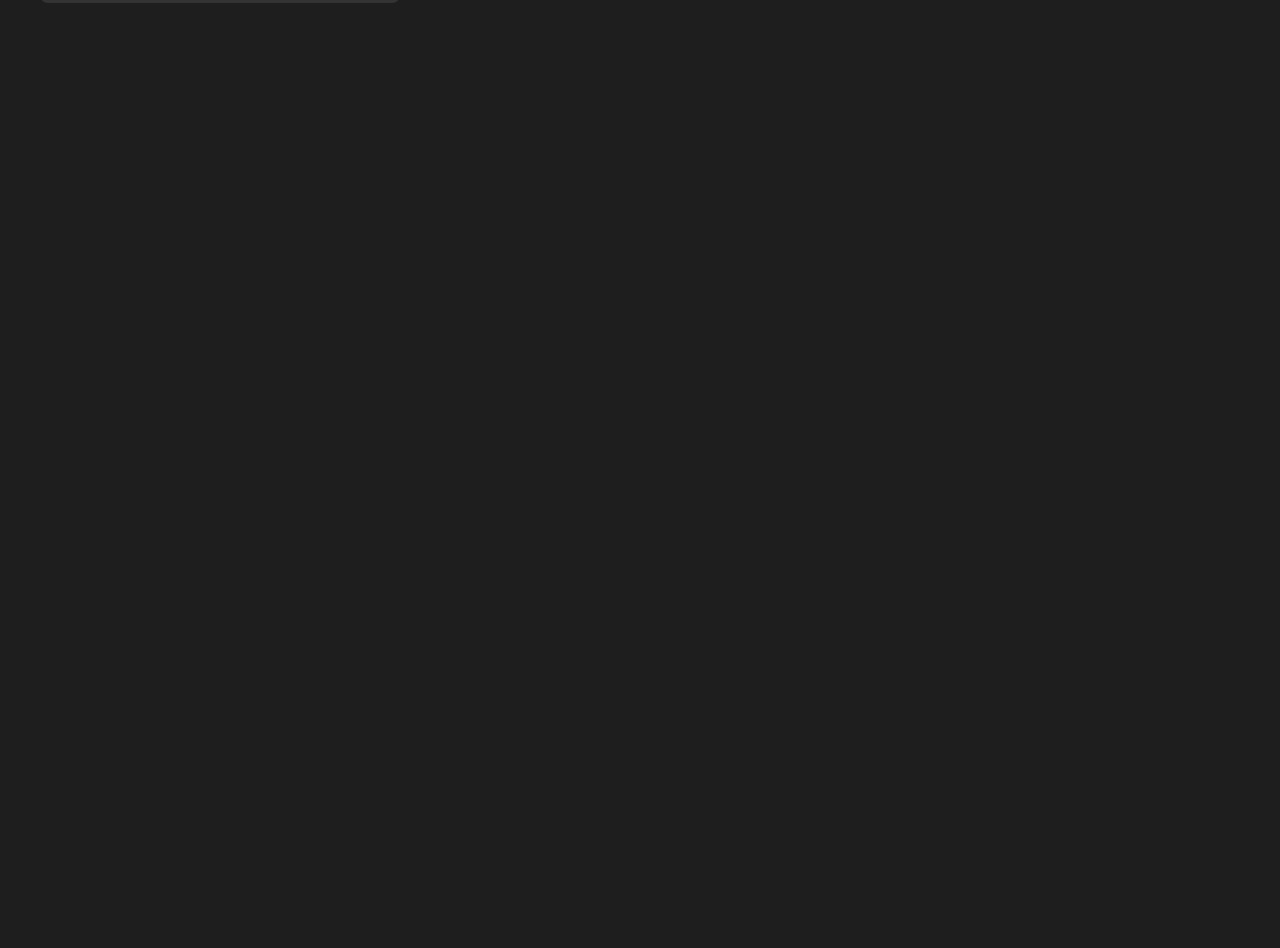
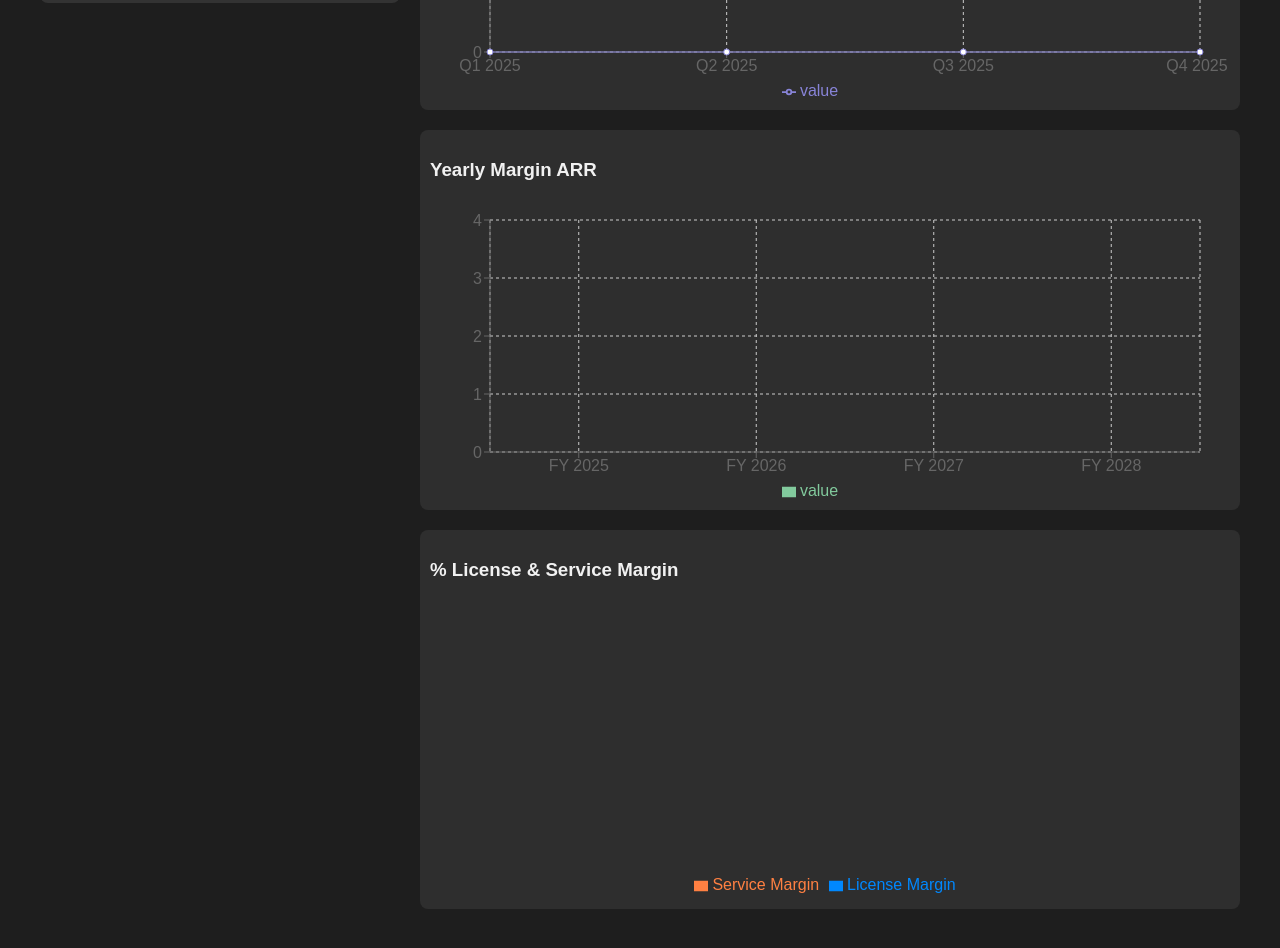
Before and after one commit to samcaff/saasfinance, a React (Create React App) app: page / in a window 1280 px wide. Shown: the part 460-1408 px from the top of the page. Before the commit the page ends 938 px from the top, so only its background shows below. Built offline with nearby package versions, Linux system fonts and the light colour scheme.

Commit message:
graphs logic and display
line, bar, pie chart

```diff
--- a/package.json
+++ b/package.json
@@ -10,8 +10,8 @@
     "@testing-library/react": "^13.4.0",
     "@testing-library/user-event": "^13.5.0",
     "axios": "^1.7.7",
-    "react": "^18.3.1",
-    "react-dom": "^18.3.1",
+    "react": "18.2.0",
+    "react-dom": "18.2.0",
     "react-scripts": "^5.0.1",
     "recharts": "^2.13.3",
     "web-vitals": "^2.1.4"
--- a/src/ProductSelection.js
+++ b/src/ProductSelection.js
@@ -1,4 +1,20 @@
 import React, { useState, useEffect } from 'react';
+import {
+  LineChart,
+  Line,
+  CartesianGrid,
+  XAxis,
+  YAxis,
+  Tooltip,
+  BarChart,
+  Bar,
+  PieChart,
+  Pie,
+  Cell,
+  Legend,
+  ResponsiveContainer,
+
+} from 'recharts';
 
 const productDetails = {
   "Teamcenter": { salesCycle: "8-12 months", licenseSize: 140000,
@@ -28,6 +44,7 @@ const productDetails = {
   "Opcenter X": { salesCycle: "3-6 months", licenseSize: 60000,
       serviceFactors: [0.4, 0.7, 0.7, 0.04, 0.7, 0.2, 0.1, 0.5, 0] }
 };
+
 
 const ProductSelection = ({ appState, setAppState }) => {
   const products = Object.keys(productDetails);
@@ -194,6 +211,7 @@ const ProductSelection = ({ appState, setAppState }) => {
       totalMargin: formatNumber(totalMargin),
     };
   };
+
   const handleFocus = (event) => {
     if (event.target.value === "0") {
       event.target.value = "";
@@ -205,6 +223,62 @@ const ProductSelection = ({ appState, setAppState }) => {
       event.target.value = "0";
     }
   };
+
+
+  const defaultProgressionData = [
+    { quarter: 'Q1 2025', value: 0 },
+    { quarter: 'Q2 2025', value: 0 },
+    { quarter: 'Q3 2025', value: 0 },
+    { quarter: 'Q4 2025', value: 0 },
+  ];
+
+  const defaultYearlyMarginARRData = [
+    { year: 'FY 2025', value: 0 },
+    { year: 'FY 2026', value: 0 },
+    { year: 'FY 2027', value: 0 },
+    { year: 'FY 2028', value: 0 },
+  ];
+
+  const progressionData = appState && Object.keys(appState.calculatedData || {}).length > 0
+  ? Object.keys(appState.calculatedData)
+      .filter((key) => key.startsWith('Q'))
+      .map((quarter) => ({
+        quarter,
+        value: appState.calculatedData[quarter]?.progressionTotalMarginARR || 0,
+      }))
+  : defaultProgressionData;
+
+const yearlyMarginARRData = appState && Object.keys(appState.calculatedData || {}).length > 0
+  ? ['FY 2025', 'FY 2026', 'FY 2027', 'FY 2028'].map((year) => ({
+      year,
+      value: appState.calculatedData[year]?.yearlyMarginARR || 0,
+    }))
+  : defaultYearlyMarginARRData;
+// Pie Chart : Service/License margin ratio logic
+const totalServiceMargin = appState.selectedProducts.reduce((acc, product) => {
+  const productData = calculateProductData(product);
+  return acc + parseFloat(productData.serviceMargin.replace(/[^0-9.-]+/g, '')); // Remove formatting and sum
+}, 0);
+
+const totalLicenseMargin = appState.selectedProducts.reduce((acc, product) => {
+  const productData = calculateProductData(product);
+  return acc + parseFloat(productData.licenseMargin.replace(/[^0-9.-]+/g, '')); // Remove formatting and sum
+}, 0);
+
+  const totalMargin = totalServiceMargin + totalLicenseMargin;
+  const licenseServicePieData =
+  totalMargin > 0
+    ? [
+        { name: 'Service Margin', value: (totalServiceMargin / totalMargin) * 100 },
+        { name: 'License Margin', value: (totalLicenseMargin / totalMargin) * 100 },
+      ]
+    : [
+        { name: 'Service Margin', value: 0 },
+        { name: 'License Margin', value: 0 },
+      ];
+
+
+
   const styles = {
     container: {
       padding: '20px',
@@ -218,6 +292,24 @@ const ProductSelection = ({ appState, setAppState }) => {
     mainContent: {
       display: 'flex',
       alignItems: 'flex-start',
+    },
+    contentArea: {
+      display: 'flex',
+      flexDirection: 'column',
+      flex: 1,
+    },
+    graphsContainer: {
+      display: 'flex',
+      flexDirection: 'column',
+      gap: '20px',
+      marginTop: '20px',
+      marginLeft: '20px',
+    },
+    graph: {
+      flex: '1',
+      padding: '10px',
+      backgroundColor: '#2e2e2e',
+      borderRadius: '8px',
     },
     sidebar: {
       backgroundColor: '#333',
@@ -306,6 +398,13 @@ const ProductSelection = ({ appState, setAppState }) => {
       padding: '8px',
       textAlign: 'center',
     },
+    graphTitles: {
+      fontSize: '18px',
+      fontWeight: 'bold',
+      textAlign: 'center',
+      marginBottom: '10px',
+      color: '#333',
+    }
   };
 
   const selectedProducts = [selectedProduct1, selectedProduct2, selectedProduct3].filter(
@@ -393,7 +492,7 @@ const ProductSelection = ({ appState, setAppState }) => {
             </div>
           </div>
         </div>
-
+          <div style={styles.contentArea}>
             <div style={styles.tableContainer}>
               <table style={styles.table}>
                 <thead>
@@ -427,6 +526,61 @@ const ProductSelection = ({ appState, setAppState }) => {
                 </tbody>
               </table>
             </div>
+
+          {/* Graphs */}
+          <div style={styles.graphsContainer}>
+            <div style={styles.graph}>
+              <h3 style={styles.graphTitle}>Progression of Total Margin ARR</h3>
+              <ResponsiveContainer width="100%" height={300}>
+                <LineChart data={progressionData} margin={{ top: 20, right: 30, left: 0, bottom: 0 }}>
+                  <CartesianGrid strokeDasharray="3 3" />
+                  <XAxis dataKey="quarter" />
+                  <YAxis />
+                  <Tooltip />
+                  <Legend />
+                  <Line type="monotone" dataKey="value" stroke="#8884d8" />
+                </LineChart>
+              </ResponsiveContainer>
+            </div>
+
+            <div style={styles.graph}>
+            <h3 style={styles.graphTitle}>Yearly Margin ARR</h3>
+              <ResponsiveContainer width="100%" height={300}>
+                <BarChart data={yearlyMarginARRData} margin={{ top: 20, right: 30, left: 0, bottom: 0 }}>
+                  <CartesianGrid strokeDasharray="3 3" />
+                  <XAxis dataKey="year" />
+                  <YAxis />
+                  <Tooltip />
+                  <Legend />
+                  <Bar dataKey="value" fill="#82ca9d" />
+                </BarChart>
+              </ResponsiveContainer>
+            </div>
+
+            <div style={styles.graph}>
+            <h3 style={styles.graphTitle}>% License & Service Margin</h3>
+              <ResponsiveContainer width="100%" height={300}>
+                <PieChart>
+                  <Pie
+                    data={licenseServicePieData}
+                    dataKey="value"
+                    nameKey="name"
+                    cx="50%"
+                    cy="50%"
+                    outerRadius={100}
+                    fill="#8884d8"
+                    label={({ name, value }) => `${name}: ${value.toFixed(2)}%`}
+                  >
+                    <Cell key="Service Margin" fill="#FF8042" />
+                    <Cell key="License Margin" fill="#0088FE" />
+                  </Pie>
+                  <Tooltip formatter={(value) => `${value.toFixed(2)}%`} />
+                  <Legend />
+                </PieChart>
+              </ResponsiveContainer>
+            </div>
+          </div>
+        </div>
       </div>
     </div>
   );
```
Also changed, not shown: src/ProjectionSummary.js (deleted, +0 -16 lines). Lines whose indentation alone changed are shown as unchanged.
